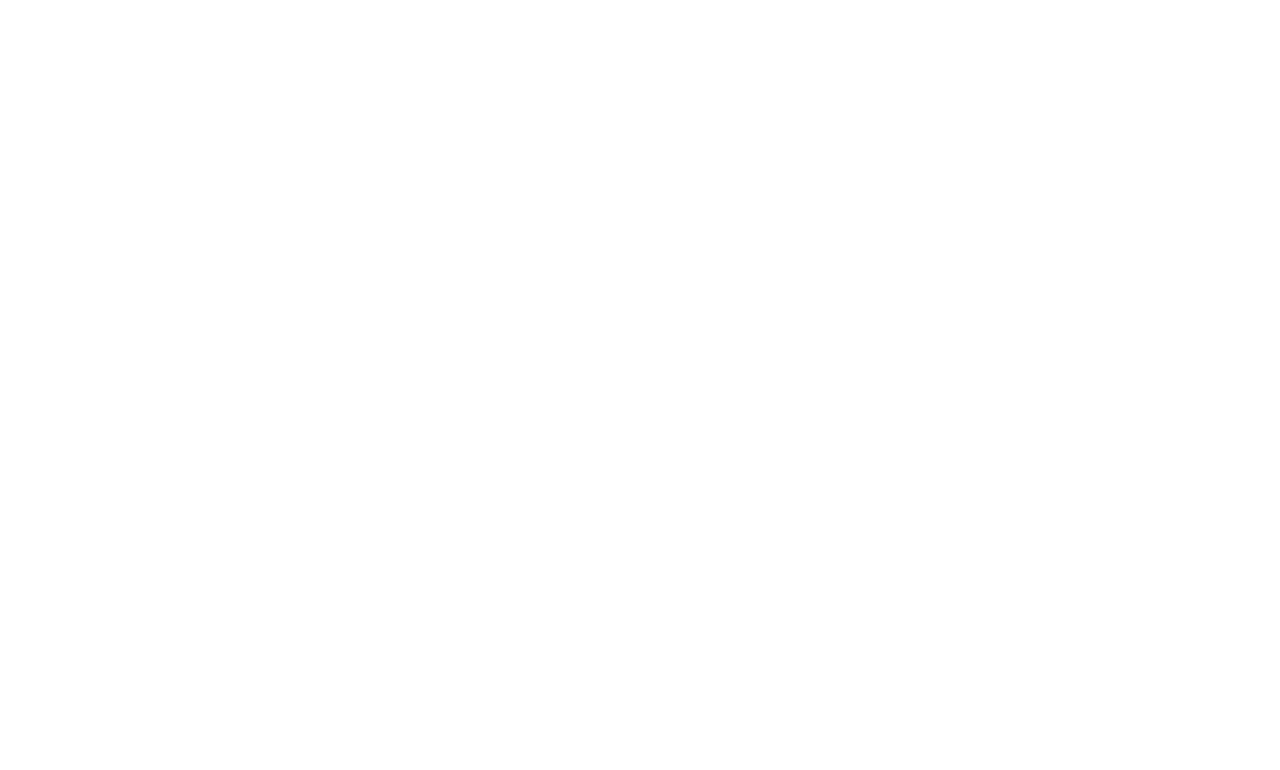
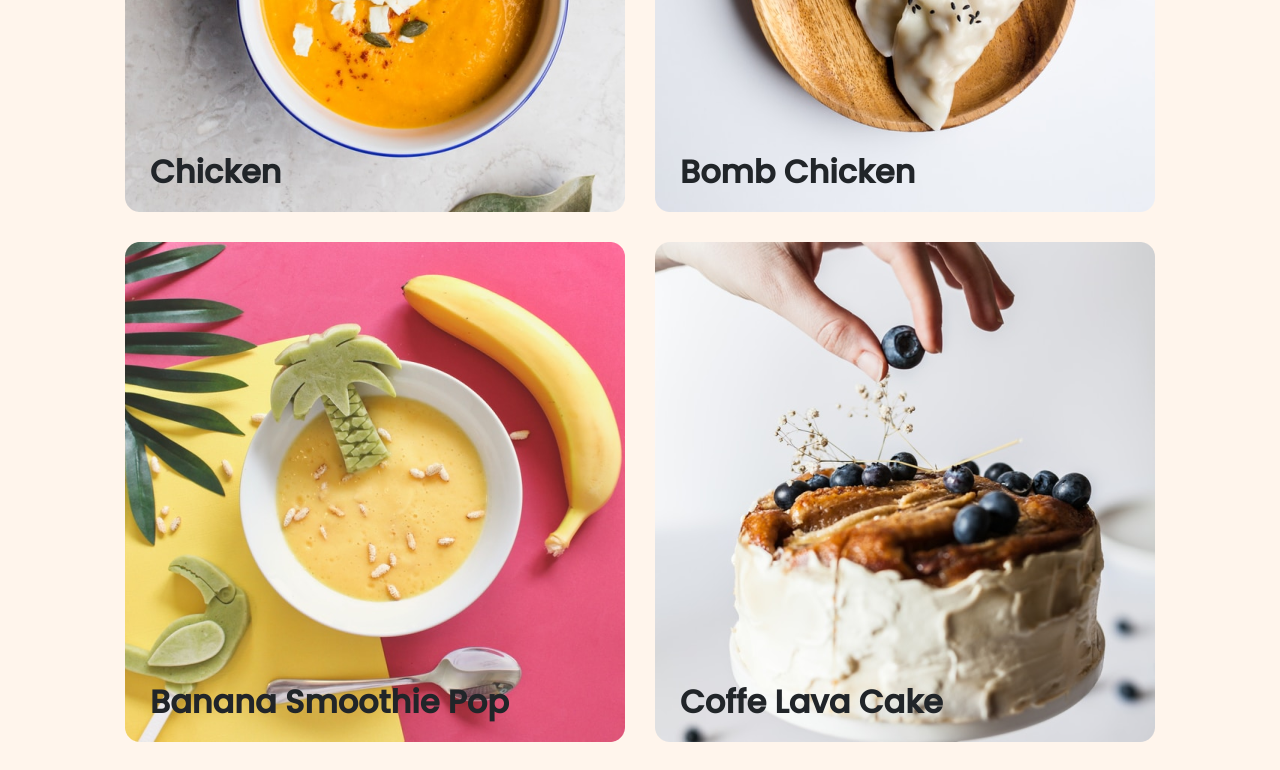
Before and after one commit to Pijar-Camp-Batch-15-Team-B/pijar-food-fe, a React (Create React App) app: page / in a window 1280 px wide. Shown: the part 3414-4184 px from the top of the page. Before the commit the page ends 2716 px from the top, so only its background shows below. Built offline with nearby package versions, Linux system fonts and the light colour scheme.

Commit message:
[Update] Desktop Frontend

```diff
--- a/src/pages/Home.js
+++ b/src/pages/Home.js
@@ -73,10 +73,35 @@
         <p>Popular Recipe</p>
       </div>
 
-      <div className=''>
-
+      <div className='menu-box'>
+      <div className='menu-child'>
+          <p>Chicken</p>
+          <img src='/images/chicken-kare.png'/>
+        </div>
+        <div className='menu-child'>
+          <p>Bomb Chicken</p>
+          <img src='/images/bomb-chicken.png'/>
+        </div>
+        <div className='menu-child'>
+          <p>Banana Smoothie Pop</p>
+          <img src='/images/banana-smoothie.png'/>
+        </div>
+        <div className='menu-child'>
+          <p>Coffe Lava Cake</p>
+          <img src='/images/coffee-lava.png'/>
+        </div>
+        <div className='menu-child'>
+          <p>Sugar Salmon</p>
+          <img src='/images/sugar-salmon.png'/>
+        </div>
+        <div className='menu-child'>
+          <p>Indian Salad</p>
+          <img src='/images/indian-salad.png'/>
+        </div>
       </div>
     </div>
+
+    <Footer/>
     </>
 
   )
--- a/src/style/Home.css
+++ b/src/style/Home.css
@@ -96,6 +96,7 @@
 .recipe-box{
     background-color: #FFF5EC;
     height: 90vh;
+    padding-top: 15rem;
 }
 
 .recipe-img{
@@ -136,6 +137,27 @@
 
 .popular-recipe{
     background-color: #FFF5EC;
-    padding-top: 100px;
-    padding-bottom: 50px;
+    padding-top: 30rem;
+    padding-bottom: 100px;
 }
+
+.menu-box{
+    display: flex;
+    flex-wrap: wrap;
+    gap: 30px;
+    align-items: center;
+    justify-content: center;
+    margin-top: 5rem;
+}
+
+.menu-child{
+    position: relative;
+}
+
+.menu-child p{
+    position: absolute;
+    bottom: 0;
+    left: 5%;
+    font-size: 2em;
+    font-weight: bold;
+}
```
